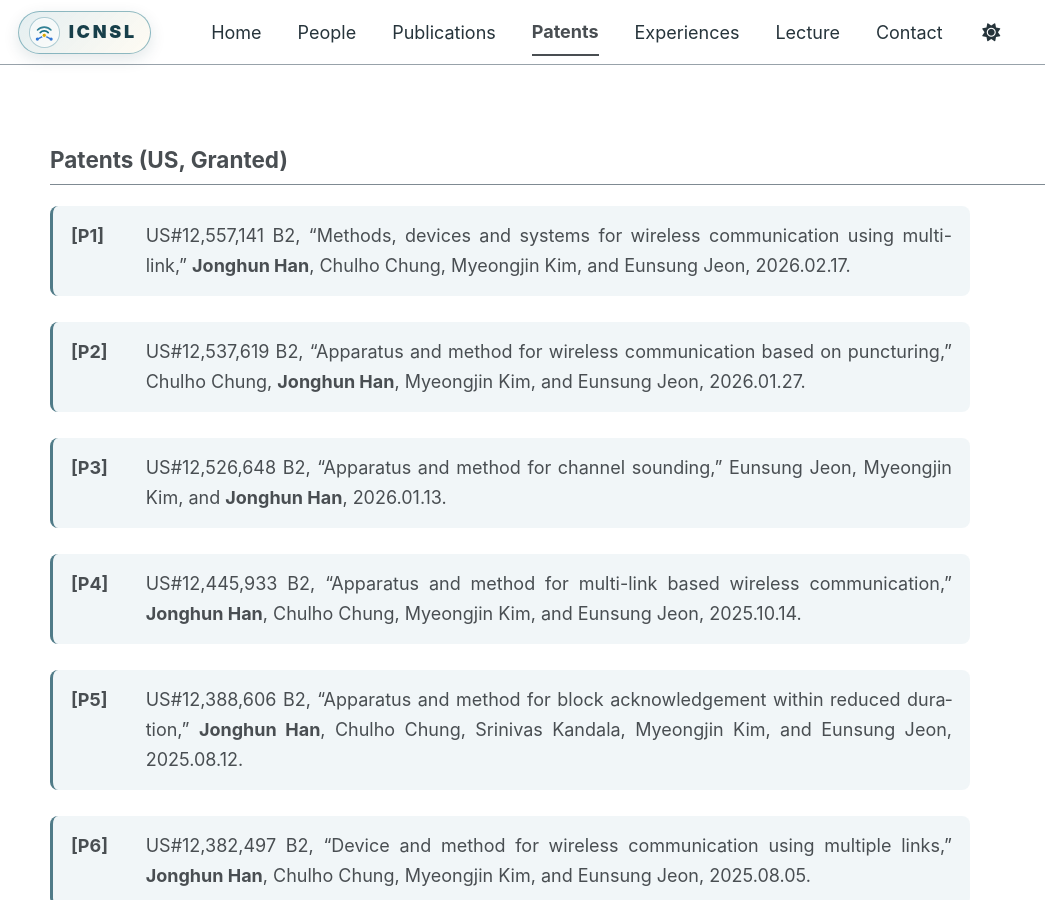
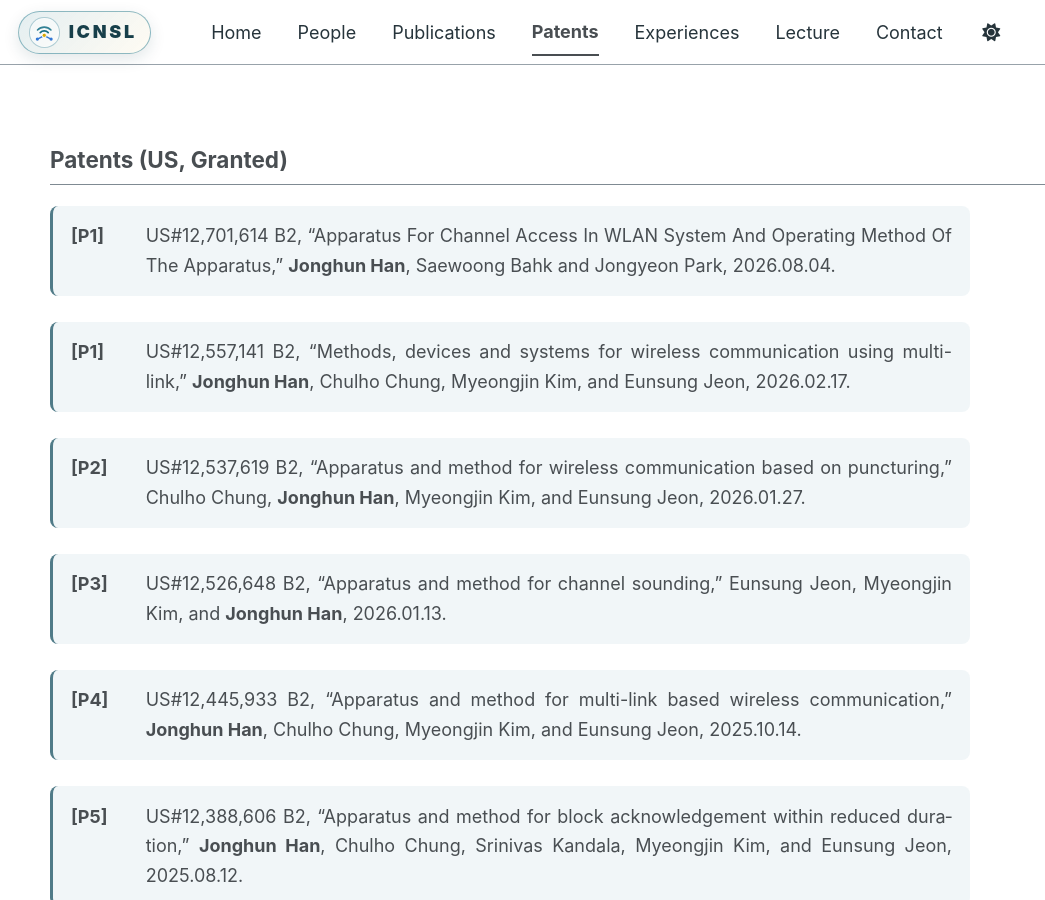
Before and after one commit to icnsl/icnsl.github.io, a Jekyll site: the page built from _pages/patents.md, in a window 1280 px wide and 900 px high. Shown: the whole window, without its empty margins (0-1045 px from the left). Built offline with Jekyll 4.4.1, drawn with Linux system fonts in a browser that asks for light colours; a script bundle is joined from its source files by our own code; library files that are not in the unit come from our copies.

Commit message:
Update patents.md

```diff
--- a/_pages/patents.md
+++ b/_pages/patents.md
@@ -7,6 +7,16 @@ hide_title: true
 ## Patents (US, Granted)
 
 <div class="pub-list">
+
+<div class="pub-entry">
+  <div class="pub-no">[P1]</div>
+  <div class="pub-citation">
+    US#12,701,614 B2,
+    “Apparatus For Channel Access In WLAN System And Operating Method Of The Apparatus,”
+    <strong>Jonghun Han</strong>, Saewoong Bahk and Jongyeon Park,
+    2026.08.04.
+  </div>
+</div>
 
 <div class="pub-entry">
   <div class="pub-no">[P1]</div>
```
